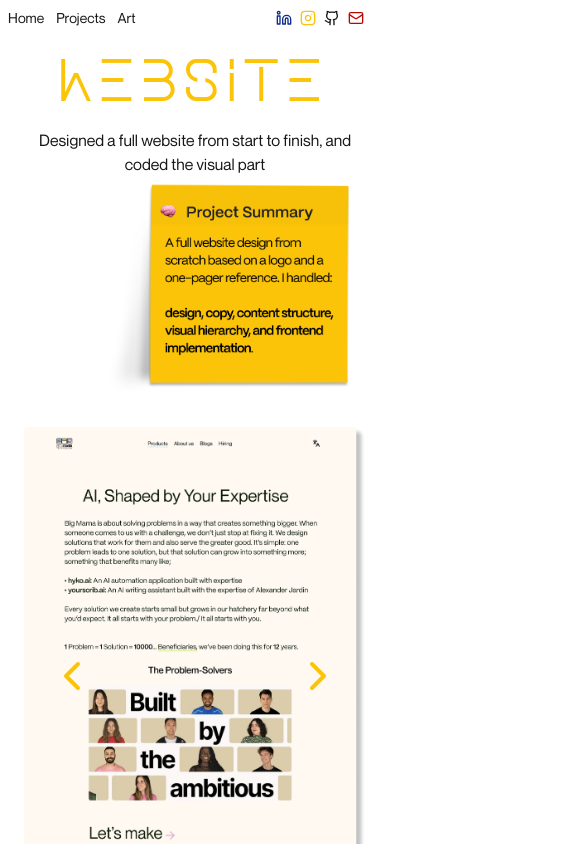
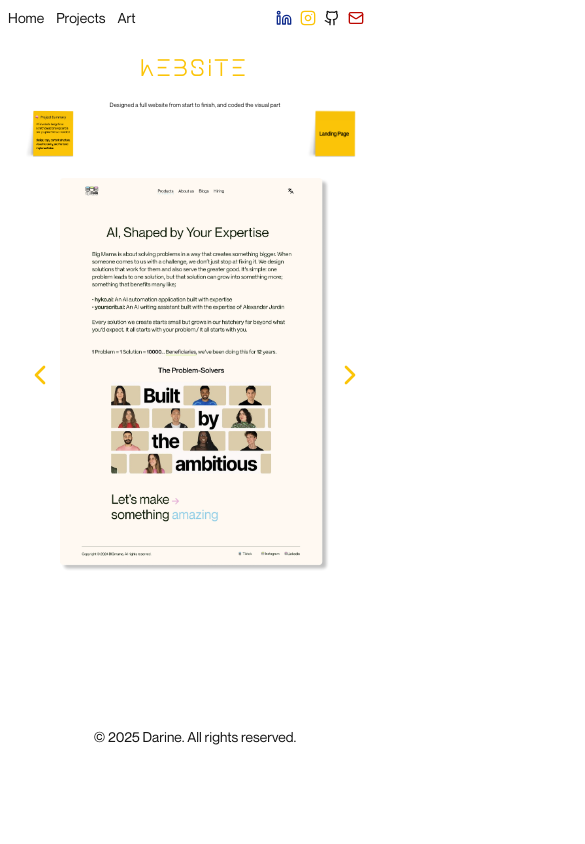
Before and after one commit to darinetag/portfolio, a Next.js app: page /projects/website in a window 390 px wide. Shown: the top 844 px of the page, 585 px wide, since content can reach past the window. Built offline with nearby package versions, Linux system fonts and the light colour scheme.

Commit message:
website responsive

```diff
--- a/src/components/Website.js
+++ b/src/components/Website.js
@@ -17,13 +17,13 @@ export default function ProjectExample({ title, subtitle, examples, subtitles, d
   };
   return (
     <Layout>
-        <div className="min-h-[100vh] flex flex-col px-6 relative overflow-visible " style={{ fontFamily: "Montreal" }}>
+        <div className="lg:min-h-[100vh] flex flex-col px-6 relative overflow-visible " style={{ fontFamily: "Montreal" }}>
         {/* Page Title */}
-        <h1 className="text-6xl text-[#FBC408] text-center my-4" style={{ fontFamily: "Science" }}>
+        <h1 className="lg:text-6xl text-2xl text-[#FBC408] text-center my-4" style={{ fontFamily: "Science" }}>
           {title}
         </h1>
 
-     <p className="flex items-center justify-center text-center w-full md:w-[800px] mx-auto ">
+     <p className="flex items-center justify-center text-center lg:w-full mx-auto text-[6px] lg:text-lg">
   {description}
 </p>
 <div className="flex">
@@ -32,37 +32,37 @@ export default function ProjectExample({ title, subtitle, examples, subtitles, d
       href="https://big-mama.io/en/"
       target="_blank"
       rel="noopener noreferrer"
-      className="ml-20"
+      className="lg:ml-20"
     >
       <img
         src={current.images}
         alt="sticky note"
-        className="w-[250px] h-[220px] cursor-pointer"
+        className="lg:w-[250px] lg:h-[220px] w-[50px] h-[50px] lg:mr-20 cursor-pointer"
       />
     </a>
   ) : (
     <img
       src={current.images}
       alt="sticky note"
-      className="w-[250px] h-[220px] ml-20"
+      className="lg:w-[250px] lg:h-[220px] w-[50px] h-[50px] lg:ml-20 "
     />
   )}
 
   <img
     src={current.imagess}
     alt="sticky note"
-    className="w-[150px] h-[140px] items-end ml-200 mt-20"
+    className="lg:w-[150px] lg:h-[140px] w-[50px] h-[50px] items-end lg:ml-200 ml-58 lg:mt-20 ml-0"
   />
 </div>
 
-<div className="relative w-full h-[1px] mt-70 flex items-center justify-center flex-grow pb-100">
+<div className="relative w-full h-[1px] lg:mt-70 mt-54 flex items-center justify-center flex-grow lg:pb-100 pb-70 ">
 
           {/* Left Arrow */}
           <button
             onClick={prev}
-            className="absolute left-4 md:left-10 z-20 text-[#FBC408] p-2 rounded-full hover:scale-105 transition cursor-pointer hover:text-[#0E2A8B]"
+            className="absolute lg:left-10 left-0 z-20 text-[#FBC408] lg:p-2 rounded-full hover:scale-105 transition cursor-pointer hover:text-[#0E2A8B]"
           >
-            <ChevronLeft size={48} />
+            <ChevronLeft className="w-8 h-8 lg:w-14 lg:h-14"  />
           </button>
 
           <div className="flex items-center justify-center ">
@@ -71,16 +71,16 @@ export default function ProjectExample({ title, subtitle, examples, subtitles, d
     src={current.image}
     alt="Example visual"
     className={`object-contain   ${
-      current.id === "about us" ? " w-[800px] h-[1600px] mt-180 " : " w-[880px] h-[800px]"
+      current.id === "about us" ? " lg:w-[800px] w-[200px]  lg:h-[1600px] lg:mt-180 mt-20 " : " lg:w-[880px] w-[270px] lg:h-[800px] h-[400px]"
     }`}
   />
 </div>
 {/* Right Arrow */}
           <button
             onClick={next}
-            className="absolute right-4 md:right-10 z-20  text-[#FBC408] p-2 rounded-full hover:scale-105 transition cursor-pointer hover:text-[#0E2A8B]"
+            className="absolute right-0 lg:right-10 z-20 text-[#FBC408] lg:p-2 rounded-full hover:scale-105 transition cursor-pointer hover:text-[#0E2A8B]"
           >
-            <ChevronRight size={48}/>
+            <ChevronRight className="w-8 h-8 lg:w-14 lg:h-14" />
           </button>
         </div>
       </div>
```
